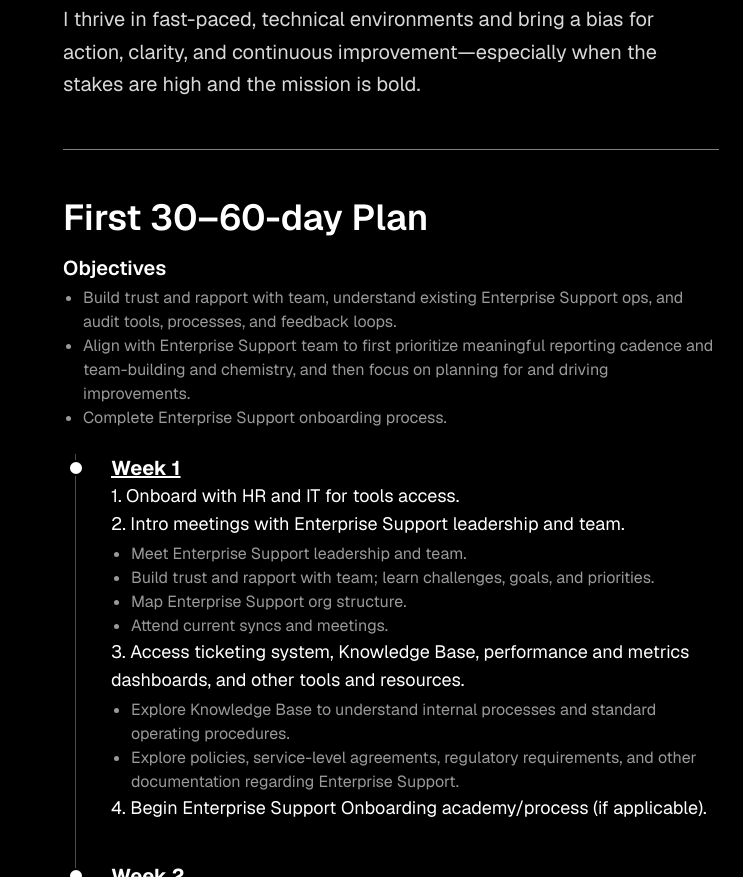
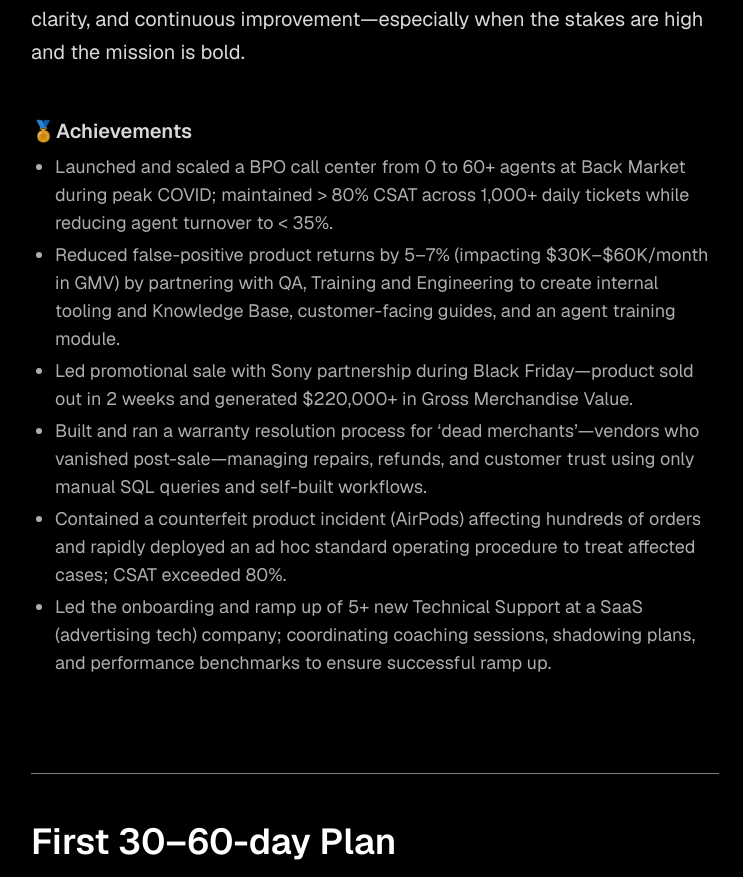
Before and after one commit to tdombui/starlink, a Next.js app: page / in a window 1280 px wide. Shown: the part 1055-1932 px from the top of the page, without its empty margins (353-1096 px from the left). Built offline with nearby package versions, Linux system fonts and the light colour scheme.

Commit message:
update 2025-05-05

```diff
--- a/src/app/page.tsx
+++ b/src/app/page.tsx
@@ -73,7 +73,7 @@ export default function Home() {
 </nav>
 <div className="pl-12 pr-8 sm:pl-40 md:pl-44 lg:pl-40 w-full">
 
-<main className="pt-[10rem] pl-20 pr-4 sm:pl-24 max-w-3xl mx-auto">
+<main className="pt-[10rem] pl-20 pr-4 sm:pl-16 max-w-3xl mx-auto">
 
     {/* Top Navbar */}
     <nav className="fixed top-0 left-0 w-full z-40 border-b border-white/10 px-4 py-3 flex flex-col items-center text-left bg-[rgba(0,0,0,0.9)] shadow-black/60 shadow-md backdrop-blur">
@@ -129,6 +129,20 @@ export default function Home() {
     <p>
       I thrive in fast-paced, technical environments and bring a bias for action, clarity, and continuous improvement—especially when the stakes are high and the mission is bold.
     </p>
+    <br/>
+
+            {/* TIMELINE */}
+            <h3 className="text-xl font-semibold mb-1">🏅Achievements </h3>
+      <ul className="text-lg list-disc ml-6 text-md opacity-80 space-y-1 mt-2">
+        <li>Launched and scaled a BPO call center from 0 to 60+ agents at Back Market during peak COVID; maintained &gt; 80% CSAT across 1,000+ daily tickets while reducing agent turnover to &lt; 35%.</li>
+        <li>Reduced false-positive product returns by 5–7% (impacting $30K–$60K/month in GMV) by partnering with QA, Training and Engineering to create internal tooling and Knowledge Base, customer-facing guides, and an agent training module.</li>
+        <li>Led promotional sale with Sony partnership during Black Friday—product sold out in 2 weeks and generated $220,000+ in Gross Merchandise Value.</li>
+        <li>Built and ran a warranty resolution process for ‘dead merchants’—vendors who vanished post-sale—managing repairs, refunds, and customer trust using only manual SQL queries and self-built workflows.</li>
+        <li>Contained a counterfeit product incident (AirPods) affecting hundreds of orders and rapidly deployed an ad hoc standard operating procedure to treat affected cases; CSAT exceeded 80%.</li>
+        <li>Led the onboarding and ramp up of 5+ new Technical Support at a SaaS (advertising tech) company; coordinating coaching sessions, shadowing plans, and performance benchmarks to ensure successful ramp up.</li>
+      </ul>
+      <br />
+
   </div>
 </section>
 
```
